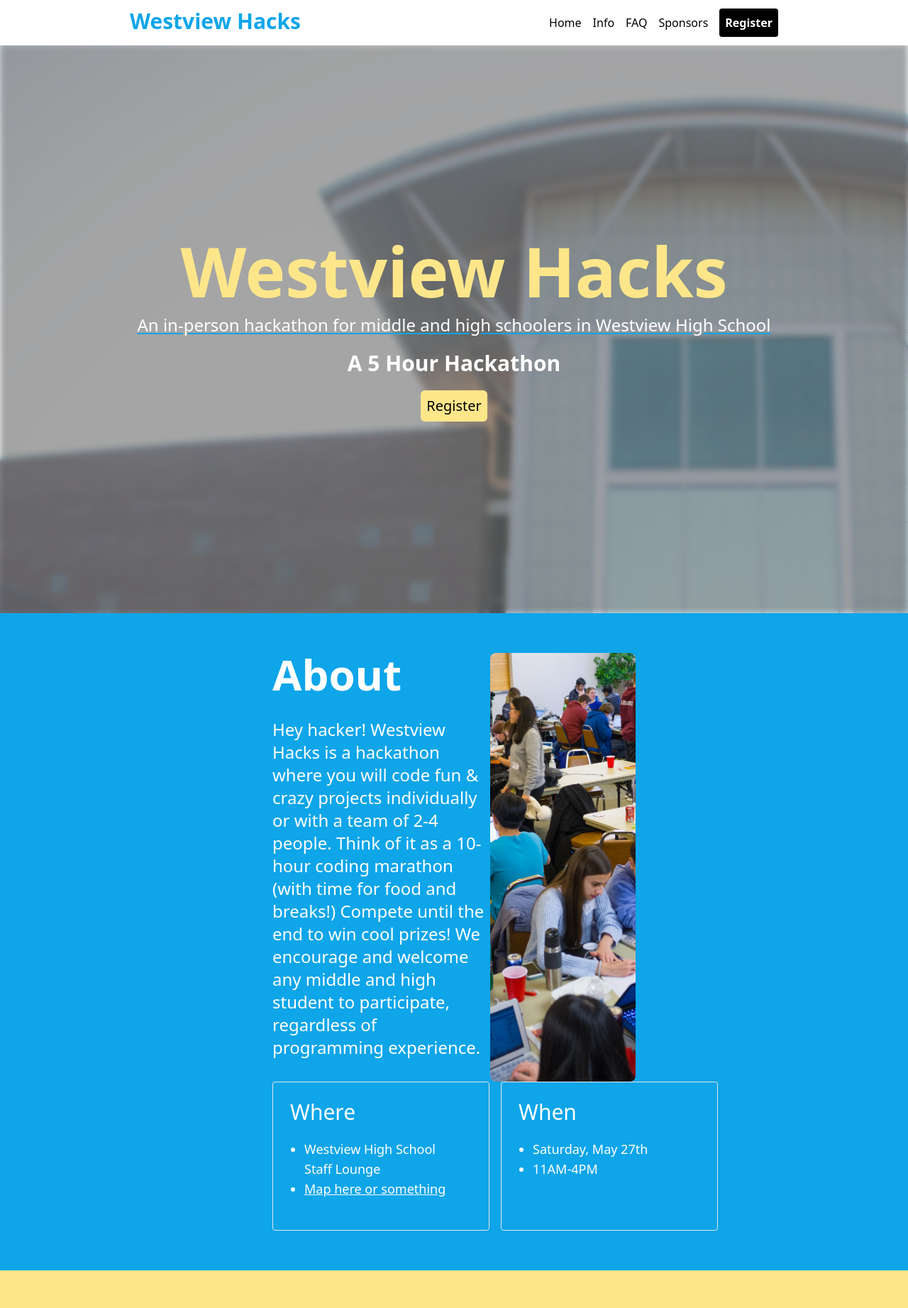
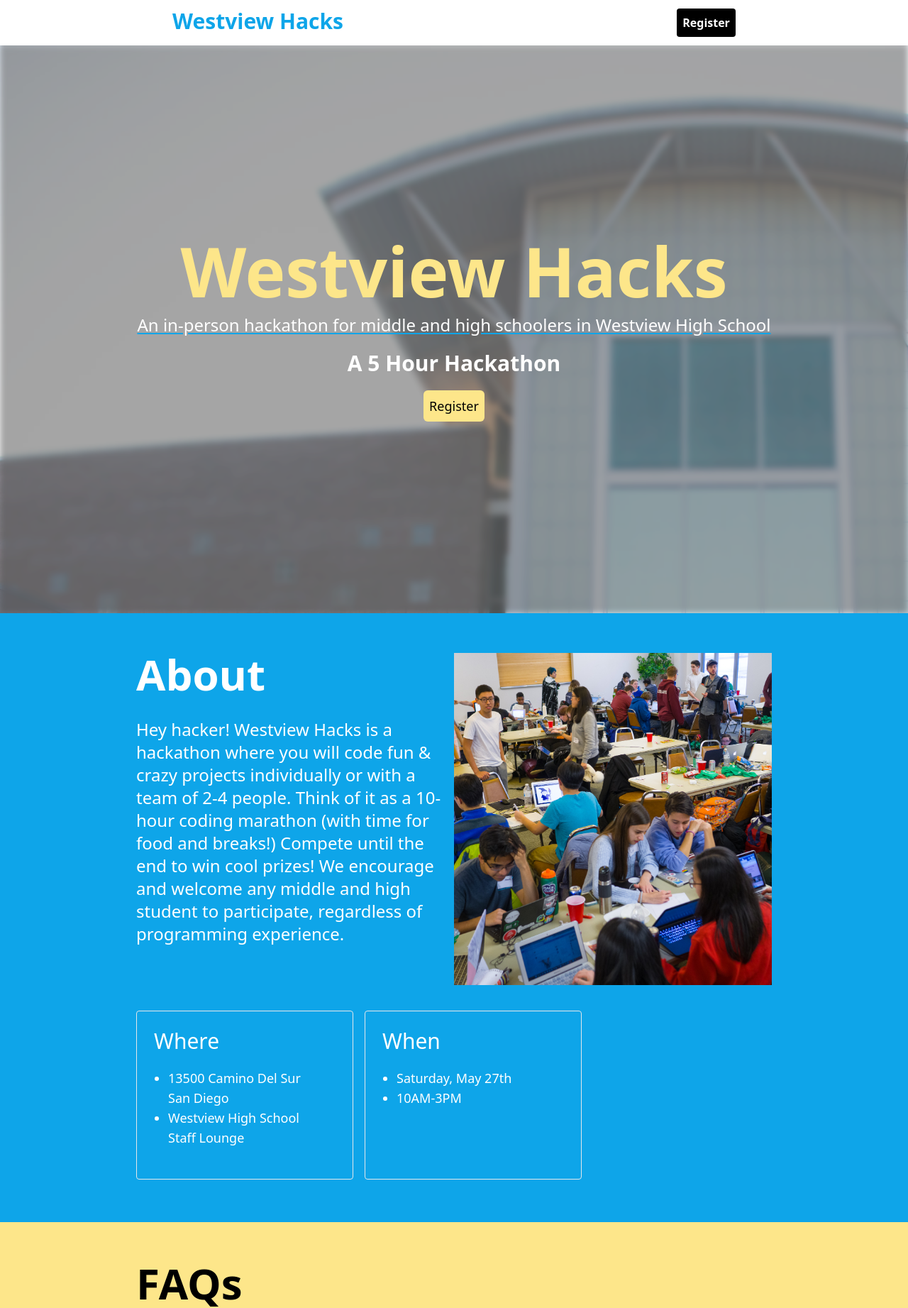
Before and after one commit to Steve-Dusty/westview-hacks, a website: page raw-deploy-files/index.html in a window 1280 px wide. Shown: the top 1843 px of the page at 71% size. Drawn offline with Linux system fonts and the light colour scheme.

Commit message:
fix raw deploy files

```diff
--- a/raw-deploy-files/index.html
+++ b/raw-deploy-files/index.html
@@ -10,57 +10,54 @@
   <div>
   <!-- Nav bar-->
     <div class="sticky flex justify-around flex-row p-3 bg-white shadow-md top-0 z-50">
-      <h2 class="text-3xl text-sky-500 font-extrabold">Westview Hacks</h2>
+      <h2 class="text-xl md:text-3xl lg:text-3xl xl:text-3xl 2xl:text-3xl text-sky-500 font-extrabold">Westview Hacks</h2>
       <div class="flex flex-row text-black">
-        <a href="#home" class="p-2">Home</a>
-        <a href="#info" class="p-2">Info</a>
-        <a href="#faq" class="p-2">FAQ</a>
-        <a href="#sponsors" class="p-2">Sponsors</a>
         <a class="rounded ml-2 p-2 font-bold text-white bg-black" href="https://docs.google.com/forms/d/e/1FAIpQLSfcQ-MwMholKStfGZ6xIiRcOSXhdBZQbnmUOqDgc-PSCgyIYQ/viewform?usp=sf_link">Register</a>
       </div>
     </div>
     <div id="home" style="background-image: url('hero.jpg');">
       <!--Hero contents-->
       <div class="flex flex-col justify-center items-center h-screen backdrop-blur-sm bg-white/30 backdrop-brightness-50">
-        <h1 class="font-black text-8xl text-amber-200 sm:text-lg">Westview Hacks</h1>
-        <p class="mt-3 mb-5 font-medium text-white text-2xl underline decoration-sky-500">An in-person hackathon for middle and high schoolers in Westview High School</p>
-        <p class="text-white text-3xl font-extrabold">A 5 Hour Hackathon</p>
-        <a class="mt-5 p-2 text-xl text-black font-medium bg-amber-200 rounded-md" href="https://docs.google.com/forms/d/e/1FAIpQLSfcQ-MwMholKStfGZ6xIiRcOSXhdBZQbnmUOqDgc-PSCgyIYQ/viewform?usp=sf_link">Register</a>
+        <h1 class="font-black text-4xl md:text-6xl lg:text-8xl xl:text-8xl 2xl:text-8xl text-amber-200">Westview Hacks</h1>
+        <p class="mt-3 mb-5 font-medium text-white text-lg md:text-2xl lg:text-2xl xl:text-2xl 2xl:text-2xl underline decoration-sky-500">An in-person hackathon for middle and high schoolers in Westview High School</p>
+        <p class="text-white text-xl md:text-3xl lg:text-3xl xl:text-3xl 2xl:text-3xl font-extrabold">A 5 Hour Hackathon</p>
+        <a class="mt-5 p-2 text-md md:text-lg lg:text-lg xl:text-lg 2xl:text-lg text-black font-medium bg-amber-200 rounded-md" href="https://docs.google.com/forms/d/e/1FAIpQLSfcQ-MwMholKStfGZ6xIiRcOSXhdBZQbnmUOqDgc-PSCgyIYQ/viewform?usp=sf_link">Register</a>
       </div>
     </div>
     <!-- Info section -->
-    <div id="info" class="bg-sky-500 px-96 py-14 text-white">
+    <div id="info" class="box-border bg-sky-500 px-[5%] md:px-[10%] lg:px-[15%] xl:px-[15%] 2xl:px-[15%] py-14 text-white">
       <!-- about section-->
-      <div class="flex">
+      <div class="flex flex-col md:flex-row lg:flex-row xl:flex-row 2xl:flex-row">
         <div>
-          <h1 class="text-6xl pb-8 font-semibold">About</h1>
-          <p class="text-2xl pb-8">Hey hacker! Westview Hacks is a hackathon where you will code fun & crazy projects individually or with a team of 2-4 people.
+          <h1 class="text-2xl pb-2 md:text-6xl md:pb-8 font-semibold">About</h1>
+          <p class="text-lg pb-8 md:text-2xl">Hey hacker! Westview Hacks is a hackathon where you will code fun & crazy projects individually or with a team of 2-4 people.
             Think of it as a 10-hour coding marathon (with time for food and breaks!)
             Compete until the end to win cool prizes! We encourage and welcome any middle and high student to participate, regardless of programming experience.
           </p>
         </div>
-        <img src="aboutpic.jpg" alt="picture of a hackathon event" class="w-2/5 object-cover rounded-lg"/>
+        <img src="aboutpic.jpg" alt="picture of a hackathon event" class="w-[100%] h-[50%] object-cover pb-8 md:w-1/2 md:h-[500px]"/>
       </div>
-      <!-- de`ails section -->
-      <div class="flex">
-        <div class="border rounded p-6 mr-2">
+      <!-- details section -->
+      <div class="flex flex-col md:flex-row lg:flex-row 2xl:flex-row ">
+        <div class="border rounded p-6 mr-2 my-1">
           <h2 class="text-3xl">Where</h2>
           <ul class="list-disc p-5 w-64 text-lg">
+            <li>13500 Camino Del Sur San Diego</li>
             <li>Westview High School Staff Lounge</li>
-            <li class="underline">Map here or something</li>
+            <!-- <li class="underline">Map here or something</li> -->
           </ul>
         </div>
-        <div class="border rounded p-6 ml-2">
+        <div class="border rounded p-6 ml-2 my-1">
           <h2 class="text-3xl">When</h2>
           <ul class="list-disc p-5 w-64 text-lg">
             <li>Saturday, May 27th</li>
-            <li>11AM-4PM</li>
+            <li>10AM-3PM</li>
           </ul>
         </div>
       </div>
     </div>
     <!-- FRQ section -->
-    <div id="faq" class="bg-amber-200 py-14 px-96 text-black">
+    <div id="faq" class="bg-amber-200 px-[5%] md:px-[10%] lg:px-[15%] xl:px-[15%] 2xl:px-[15%] py-14 text-black">
       <h1 class="text-6xl font-semibold">FAQs</h1>
       <div class="py-8">
         <h2 class="text-2xl font-bold">What is a hackathon?</h2>
@@ -91,9 +88,9 @@
         <p class="text-lg pt-2">We welcome any middle and high school student!</p>
       </div>
     </div>
-    <div id="sponsors" class="bg-sky-500">
+    <!-- <div id="sponsors" class="bg-sky-500">
       <div>Sponsors</div>
-    </div>
+    </div> -->
   </div>
 </body>
 </html>
```
Also changed, not shown: raw-deploy-files/style.css.
